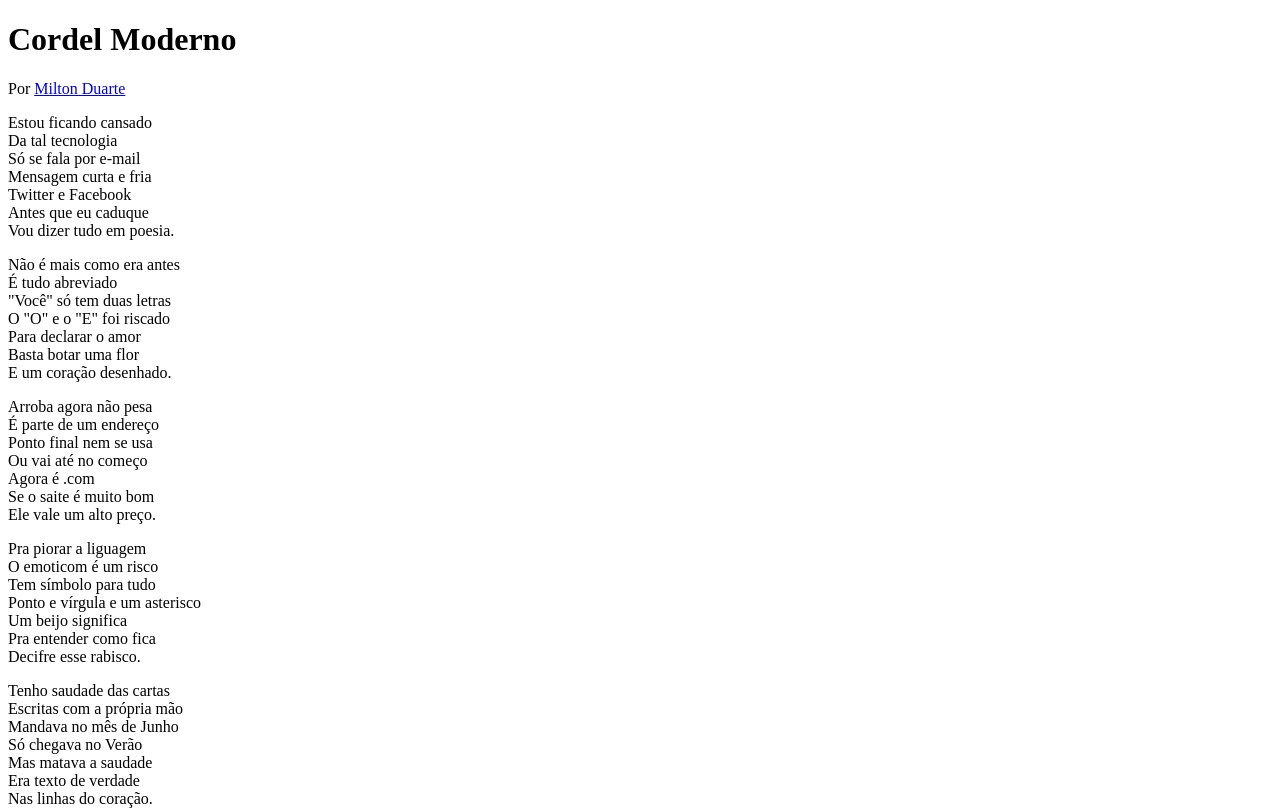
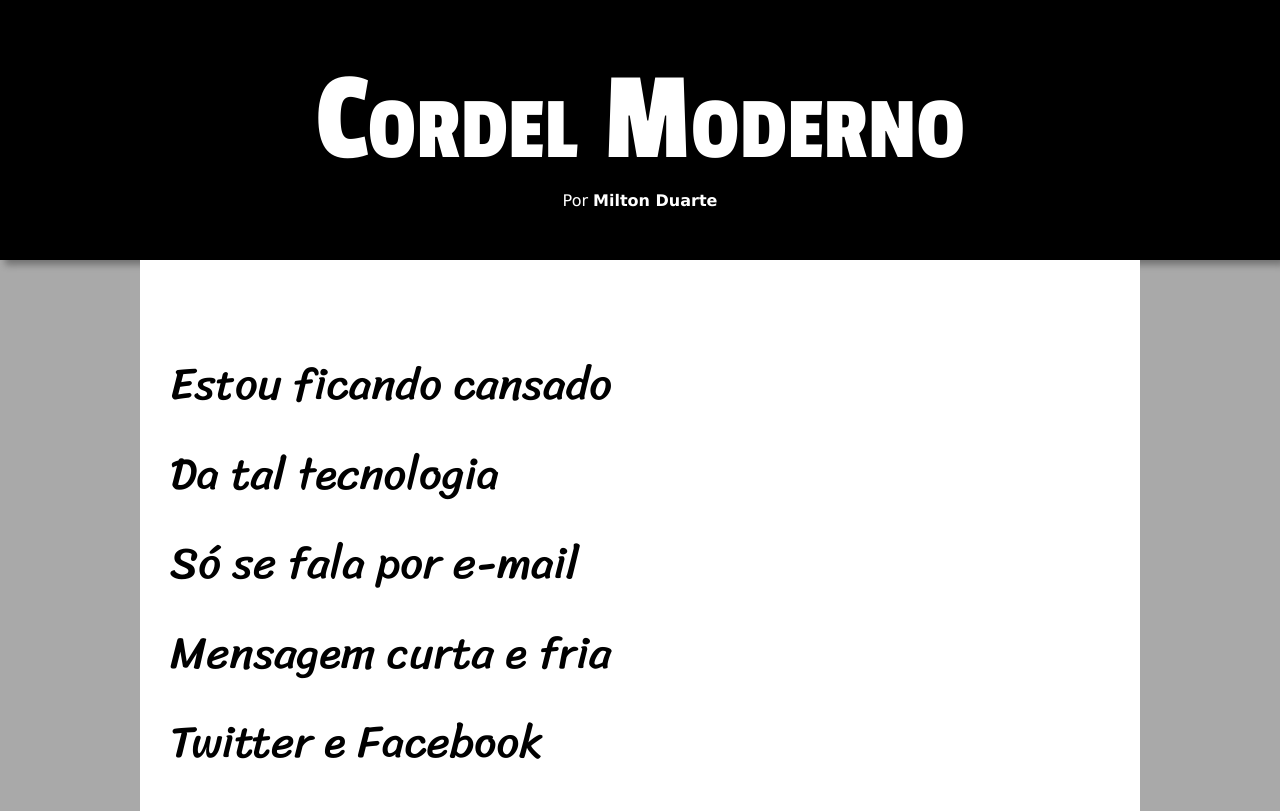
Before and after one commit to denizumba/html-css, a plain HTML site: page desafios/m3/index.html in a window 1280 px wide. Shown: the top 811 px of the page. Drawn offline with Linux system fonts and the light colour scheme.

Commit message:
actualizando projecto

```diff
--- a/desafios/m3/index.html
+++ b/desafios/m3/index.html
@@ -4,6 +4,7 @@
     <meta charset="UTF-8">
     <meta name="viewport" content="width=device-width, initial-scale=1.0">
     <title>Cordel Moderno</title>
+    <link rel="stylesheet" href="style.css">
 </head>
 <body>
     <header>
@@ -16,7 +17,7 @@
     </header>
 
 <main>
-    <section>
+    <section class="normal">
         <p>
             Estou ficando cansado <br>
             Da tal tecnologia <br>
@@ -29,7 +30,7 @@
     </section>
 
 
-    <section>
+    <section class="imagem">
         <p>
             Não é mais como era antes <br>
             É tudo abreviado <br>
@@ -42,7 +43,7 @@
     </section>
 
 
-    <section>
+    <section class="normal">
         <p>
             Arroba agora não pesa <br>
             É parte de um endereço <br>
@@ -65,7 +66,7 @@
     </section>
 
 
-    <section>
+    <section class="imagem2">
         <p>
             Tenho saudade das cartas <br>
             Escritas com a própria mão <br>
@@ -78,7 +79,7 @@
     </section>
 
 
-    <section>
+    <section class="normal">
         <p>
             Agora, escrevo e envio <br>
             Chegando na mesma hora <br>
--- /dev/null
+++ b/desafios/m3/style.css
@@ -0,0 +1,107 @@
+@charset "UTF-8";
+
+@import url('https://fonts.googleapis.com/css2?family=Passion+One&family=Sriracha&display=swap');
+
+:root {
+    --fonte1: Verdana, Geneva, Tahoma, sans-serif;
+    --fonte2: "Passion One", cursive;
+    --fonte3: "Sriracha", cursive;
+
+}
+
+* {
+    margin: 0px;
+    padding: 0px;
+    font-weight: normal;
+    font-size: 1em;
+}
+
+body {
+    min-height: 100vh;
+    background-color: darkgray;
+    font-family: var(--fonte1);
+}
+
+main {
+    width: 1000px;
+    margin: auto;
+}
+
+header {
+    background-color: black;
+    color: white;
+    text-align: center;
+    box-shadow: 5px 5px 7px 0px #00000053;;
+}
+
+header > h1 {
+    padding-top: 50px;
+    font-variant: small-caps;
+    font-family: var(--fonte2);
+    font-size: 10vw;
+}
+
+header > p {
+    padding-bottom: 50px;
+}
+
+header a, footer a{
+    color: white;
+    text-decoration: none;
+    font-weight: bolder;
+}
+
+header a:hover, footer a:hover {
+    text-decoration: underline;
+}
+
+section {
+    padding: 10vh 0px 10vh 30px;
+    font-family: var(--fonte3);
+    line-height: 2em;
+    font-size: 3.5vw;
+    color: black;
+}
+
+section > p {
+    padding-bottom: 2em;
+}
+
+.normal {
+    background-color: white;
+    color: black;
+    background-attachment: fixed;
+}
+
+.imagem {
+    background: #333333 url('imagens/background001.jpg') right center no-repeat fixed;
+    background-size: cover;
+    color: #ffffff;
+    box-shadow: inset 5px 5px 10px 0px #00000053;
+}
+.imagem2 {
+    background: #ffffff url('imagens/background002.jpg') right center no-repeat fixed;
+    background-size: cover;
+    color: white;
+    box-shadow: inset 5px 5px 10px 0px #00000053;
+}
+
+.imagem > p, .imagem2 > p  {
+    display: inline-block;
+    padding: 5px;
+    text-shadow: 1px 1px 0px black;
+    background-color: rgba(0, 0, 0, 0.514);
+}
+
+/*
+    SHORTHAND
+    background: colo>image>position>repeat>[size]>attachment
+*/
+
+footer {
+    background-color: black
+    ;
+    color: white;
+    text-align: center;
+    padding: 5px;
+}
```
